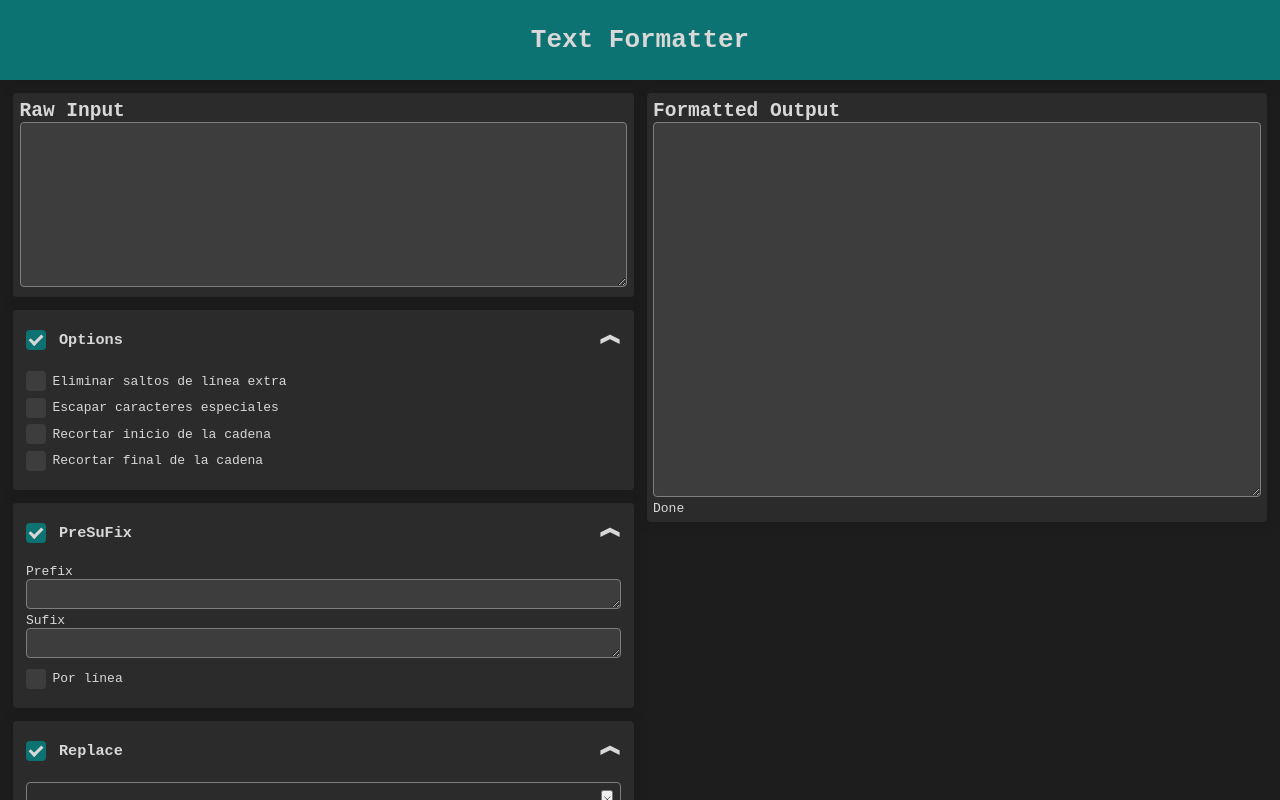
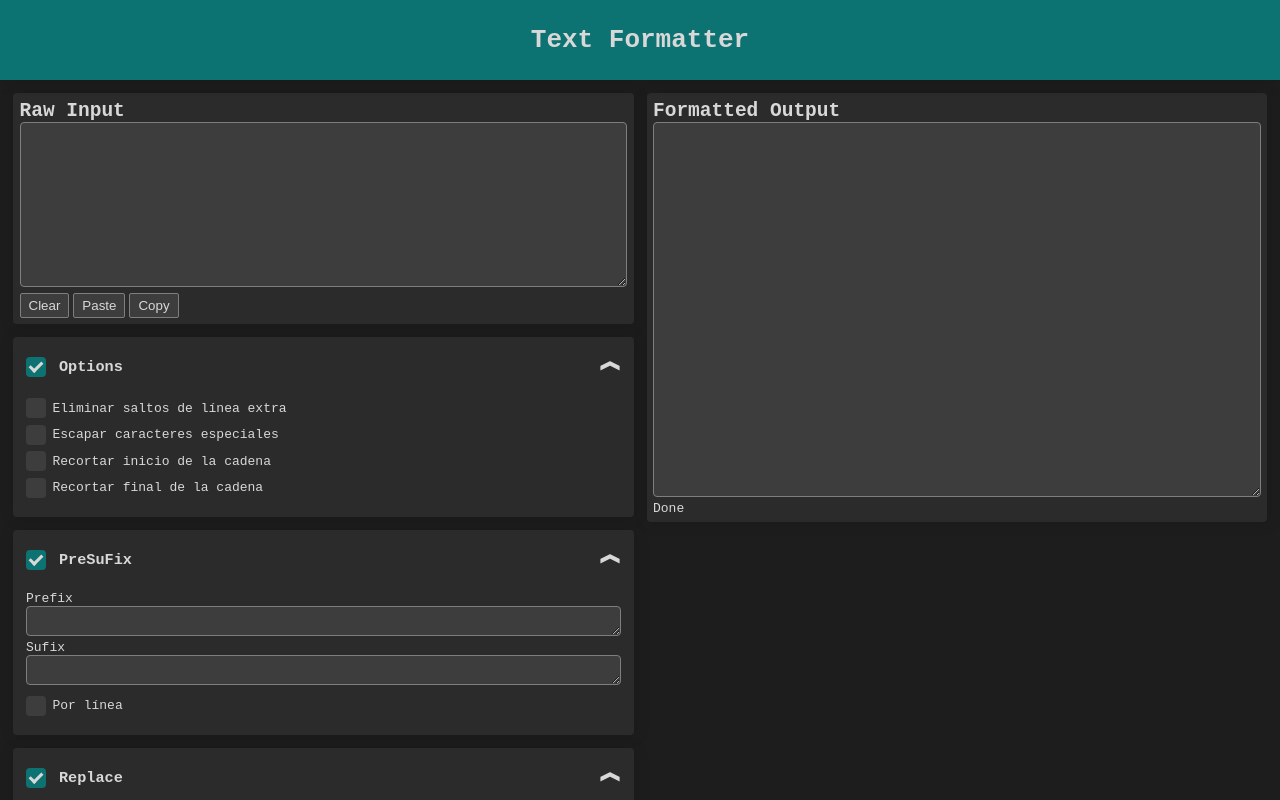
Before and after one commit to barelyfalse/multiline-string-formatter, a React (Create React App) app: page / in a window 1280 px wide. Shown: the top 800 px of the page. Built offline with nearby package versions, Linux system fonts and the light colour scheme.

Commit message:
button implemented on main input

```diff
--- a/src/App.js
+++ b/src/App.js
@@ -66,6 +66,10 @@ function App() {
 
   function processText(text) {
     let procText = text
+
+    if (procText == null)
+      return;
+
     let lines = procText.split('\n')
 
     // BY LINE PROCESSING
--- a/src/components/MainInput.js
+++ b/src/components/MainInput.js
@@ -1,12 +1,38 @@
 import React from 'react'
 import '../css/app.css'
 import Card from './Card'
+import Button from './Button';
 
 function MainInput({value, setRawInput}) {
+  const pasteFromClipboard = async () => {
+    try {
+      const text = await navigator.clipboard.readText();
+      return text;
+    } catch (error) {
+      console.error('Unable to paste from clipboard:', error);
+    }
+  };
+
+  function copyToClipboard(text) {
+    navigator.clipboard.writeText(text)
+  }
+
   return (
     <Card>
       <h2>Raw Input</h2>
       <textarea rows="10" className='text-input' value={value} onChange={event => setRawInput(event.target.value)} />
+      <div
+        style={{
+          display: "flex",
+          flexDirection: "row",
+          gap: "4px",
+          paddingTop: "2px"
+        }}
+      >
+        <Button label="Clear" onClick={() => setRawInput('')} tooltip="Clear the input" />
+        <Button label="Paste" onClick={async () => setRawInput(await pasteFromClipboard())} tooltip="Paste from clipboard" />
+        <Button label="Copy" onClick={() => copyToClipboard(value)} tooltip="Copy to clipboard" />
+      </div>
     </Card>
   )
 }
```
